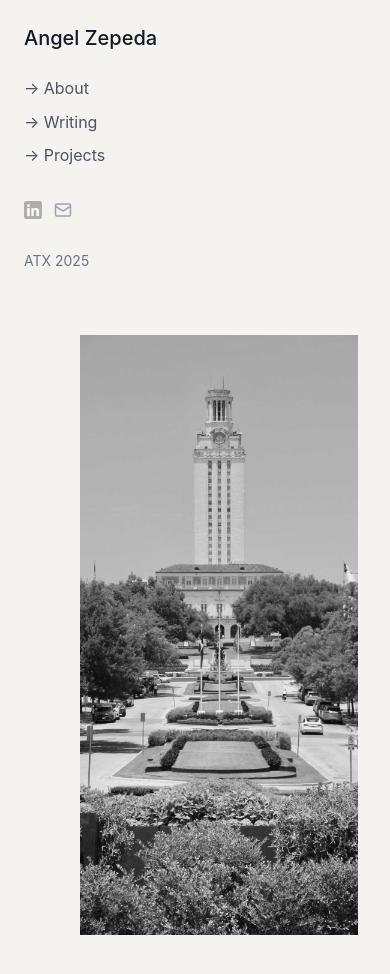
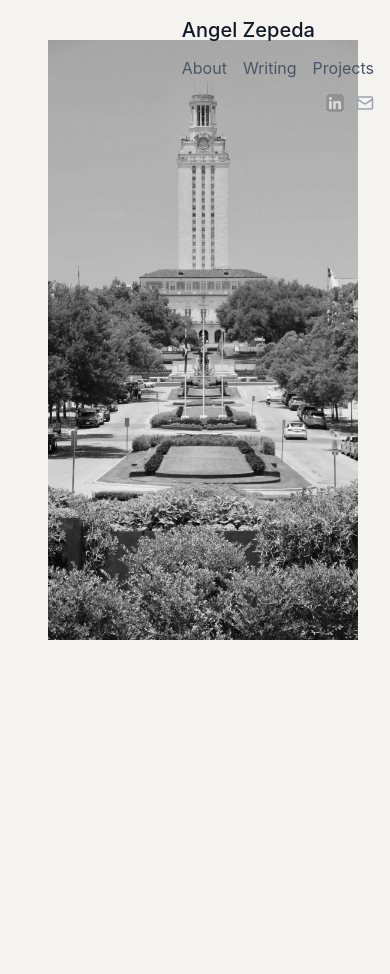
Before and after one commit to tenshir00/site-1, a React (Vite) app: page / in a window 390 px wide. Shown: the top 974 px of the page. After the commit the page ends 876 px from the top, so only its background shows below. Built offline with nearby package versions, Linux system fonts and the light colour scheme; no server answers; a web font is replaced by a local one.

Commit message:
Add mobile navigation toolbar for small screens

```diff
--- a/src/App.tsx
+++ b/src/App.tsx
@@ -1,5 +1,6 @@
 import React, { useState, useEffect } from 'react';
 import { BrowserRouter as Router, Routes, Route, useLocation, useNavigate } from 'react-router-dom';
+import { Mail } from 'lucide-react';
 import Sidebar from './components/Sidebar';
 import About from './components/About';
 import Writing from './components/Writing';
@@ -50,10 +51,20 @@ useEffect(() => {
     }, 200);
   };
 
+  const handleMobileNavigation = (path: string, section: string) => {
+    navigate(path);
+    setCurrentView(section);
+  };
+
+  const handleMobileLogoClick = () => {
+    navigate('/');
+    setCurrentView('landing');
+  };
+
   const renderLandingContent = () => (
-    <div className="flex items-start h-screen pl-8 pt-2">
+    <div className="flex items-start h-screen pl-8 pt-2 md:items-center md:justify-center md:pl-0">
       <div
-        className="w-[1200px] h-[600px] bg-gray-200 overflow-hidden cursor-pointer group relative"
+        className="w-[1200px] h-[600px] md:w-[400px] md:h-[300px] bg-gray-200 overflow-hidden cursor-pointer group relative"
         onClick={handlePhotoClick}
       >
         {/* Large screen image - crops from left as window shrinks */}
@@ -63,16 +74,93 @@ useEffect(() => {
           className="hidden lg:block w-full h-full object-cover object-right grayscale group-hover:grayscale-0 transition-all duration-500 group-hover:scale-105"
         />
 
-        {/* Small screen image - shows when layout forces photo to bottom */}
+        {/* Medium screen image - shows on tablets */}
         <img
           src="/tower.jpg"
           alt="UT Austin Tower"
-          className="block lg:hidden w-full h-full object-cover object-top grayscale group-hover:grayscale-0 transition-all duration-500 group-hover:scale-105"
+          className="hidden md:block lg:hidden w-full h-full object-cover object-top grayscale group-hover:grayscale-0 transition-all duration-500 group-hover:scale-105"
+        />
+
+        {/* Mobile screen image - centered */}
+        <img
+          src="/tower.jpg"
+          alt="UT Austin Tower"
+          className="block md:hidden w-full h-full object-cover object-center grayscale group-hover:grayscale-0 transition-all duration-500 group-hover:scale-105"
         />
       </div>
     </div>
   );
 
+  // Mobile Navigation Component
+  const MobileNavigation = () => (
+    <div className="md:hidden fixed top-0 right-0 p-4 z-50">
+      <div className="text-right space-y-3">
+        {/* Angel Zepeda - top right */}
+        <button
+          onClick={handleMobileLogoClick}
+          className="block text-xl font-medium text-gray-900 hover:text-[#BF5700] transition-colors"
+        >
+          Angel Zepeda
+        </button>
+
+        {/* Navigation links - horizontal bar */}
+        <div className="flex space-x-4 justify-end">
+          <button
+            onClick={() => handleMobileNavigation('/about', 'about')}
+            className={`transition-colors ${
+              actualCurrentView === 'about'
+                ? 'text-[#BF5700]'
+                : 'text-gray-600 hover:text-[#BF5700]'
+            }`}
+          >
+            About
+          </button>
+          <button
+            onClick={() => handleMobileNavigation('/writing', 'writing')}
+            className={`transition-colors ${
+              actualCurrentView === 'writing'
+                ? 'text-[#BF5700]'
+                : 'text-gray-600 hover:text-[#BF5700]'
+            }`}
+          >
+            Writing
+          </button>
+          <button
+            onClick={() => handleMobileNavigation('/projects', 'projects')}
+            className={`transition-colors ${
+              actualCurrentView === 'projects'
+                ? 'text-[#BF5700]'
+                : 'text-gray-600 hover:text-[#BF5700]'
+            }`}
+          >
+            Projects
+          </button>
+        </div>
+
+        {/* Social links - horizontal bar */}
+        <div className="flex space-x-3 justify-end">
+          <a
+            href="https://www.linkedin.com/in/zepangel/"
+            target="_blank"
+            rel="noopener noreferrer"
+            className="text-gray-400 hover:text-[#BF5700] transition-colors"
+          >
+            <img
+              src="/linkedin.png"
+              alt="LinkedIn"
+              className="w-[18px] h-[18px] opacity-60 hover:opacity-100 transition-opacity"
+            />
+          </a>
+          <a
+            href="mailto:azcareers00@gmail.com"
+            className="text-gray-400 hover:text-[#BF5700] transition-colors"
+          >
+            <Mail size={18} />
+          </a>
+        </div>
+      </div>
+    </div>
+  );
   // Check if we're on a writing-related route or post route
   const isWritingRoute = location.pathname.startsWith('/writing');
   const isPostRoute = location.pathname !== '/' &&
@@ -83,6 +171,7 @@ useEffect(() => {
 
   return (
     <div className="min-h-screen bg-[#F4F3EF]">
+      {/* Desktop Sidebar */}
       {isMainRoute && (
         <Sidebar
           currentView={actualCurrentView}
@@ -91,11 +180,14 @@ useEffect(() => {
         />
       )}
 
-      <main className={isMainRoute ? "ml-48" : ""}>
+      {/* Mobile Navigation */}
+      {isMainRoute && <MobileNavigation />}
+
+      <main className={isMainRoute ? "md:ml-48" : ""}>
         <Routes>
           <Route path="/" element={
-            <div className={isMainRoute ? 'pt-8 pb-0 pl-12 pr-8' : ''}>
-              <div className={isMainRoute ? 'max-w-5xl' : ''}>
+            <div className={isMainRoute ? 'pt-8 pb-0 md:pl-12 pr-8 pl-4' : ''}>
+              <div className={isMainRoute ? 'md:max-w-5xl' : ''}>
                 <div className={`transition-all duration-1000 ${
                   isTransitioning
                     ? 'opacity-0 transform translate-y-4'
@@ -108,8 +200,8 @@ useEffect(() => {
           } />
 
           <Route path="/about" element={
-            <div className="p-8 pl-12">
-              <div className="max-w-5xl">
+            <div className="p-8 md:pl-12 pl-4">
+              <div className="md:max-w-5xl">
                 <div className={`transition-all duration-1000 ${
                   isTransitioning
                     ? 'opacity-0 transform translate-y-4'
@@ -122,8 +214,8 @@ useEffect(() => {
           } />
 
           <Route path="/writing" element={
-            <div className="p-8 pl-12">
-              <div className="max-w-5xl">
+            <div className="p-8 md:pl-12 pl-4">
+              <div className="md:max-w-5xl">
                 <div className={`transition-all duration-1000 ${
                   isTransitioning
                     ? 'opacity-0 transform translate-y-4'
@@ -136,8 +228,8 @@ useEffect(() => {
           } />
 
           <Route path="/projects" element={
-            <div className="p-8 pl-12">
-              <div className="max-w-5xl">
+            <div className="p-8 md:pl-12 pl-4">
+              <div className="md:max-w-5xl">
                 <div className={`transition-all duration-1000 ${
                   isTransitioning
                     ? 'opacity-0 transform translate-y-4'
--- a/src/components/PostView.tsx
+++ b/src/components/PostView.tsx
@@ -69,8 +69,8 @@ const PostView = () => {
 
   return (
     <div className="min-h-screen bg-[#F4F3EF]">
-      {/* Sidebar */}
-      <div className="fixed left-0 top-0 w-48 h-full bg-[#F4F3EF] p-6 flex flex-col">
+      {/* Desktop Sidebar */}
+      <div className="hidden md:flex fixed left-0 top-0 w-48 h-full bg-[#F4F3EF] p-6 flex-col">
         <div className="mb-8">
           <button
             onClick={() => navigate('/')}
@@ -130,15 +130,75 @@ const PostView = () => {
         </div>
       </div>
 
+      {/* Mobile Navigation */}
+      <div className="md:hidden fixed top-0 right-0 p-4 z-50">
+        <div className="text-right space-y-3">
+          {/* Angel Zepeda - top right */}
+          <button
+            onClick={() => navigate('/')}
+            className="block text-xl font-medium text-gray-900 hover:text-[#BF5700] transition-colors"
+          >
+            Angel Zepeda
+          </button>
+
+          {/* Navigation links - horizontal bar */}
+          <div className="flex space-x-4 justify-end">
+            <button
+              onClick={() => navigate('/about')}
+              className="text-gray-600 hover:text-[#BF5700] transition-colors"
+            >
+              About
+            </button>
+            <button
+              onClick={() => navigate('/writing')}
+              className="text-[#BF5700]"
+            >
+              Writing
+            </button>
+            <button
+              onClick={() => navigate('/projects')}
+              className="text-gray-600 hover:text-[#BF5700] transition-colors"
+            >
+              Projects
+            </button>
+          </div>
+
+          {/* Social links - horizontal bar */}
+          <div className="flex space-x-3 justify-end">
+            <a
+              href="https://www.linkedin.com/in/zepangel/"
+              target="_blank"
+              rel="noopener noreferrer"
+              className="text-gray-400 hover:text-[#BF5700] transition-colors"
+            >
+              <img
+                src="/linkedin.png"
+                alt="LinkedIn"
+                className="w-[18px] h-[18px] opacity-60 hover:opacity-100 transition-opacity"
+              />
+            </a>
+            <a
+              href="mailto:azcareers00@gmail.com"
+              className="text-gray-400 hover:text-[#BF5700] transition-colors"
+            >
+              <svg width="18" height="18" viewBox="0 0 24 24" fill="none" stroke="currentColor" strokeWidth="2" strokeLinecap="round" strokeLinejoin="round">
+                <path d="M4 4h16c1.1 0 2 .9 2 2v12c0 1.1-.9 2-2 2H4c-1.1 0-2-.9-2-2V6c0-1.1.9-2 2-2z"/>
+                <polyline points="22,6 12,13 2,6"/>
+              </svg>
+            </a>
+          </div>
+        </div>
+      </div>
+
       {/* Main content */}
-      <div className="ml-48">
+      <div className="md:ml-48">
         <div className="max-w-4xl px-4 py-8">
           {/* Header with back button */}
-          <div className="mb-6 -mt-2 flex items-start space-x-4 ml-4">
+          <div className="mb-6 -mt-2 flex items-start space-x-4 md:ml-4">
             {/* Back button positioned to the left */}
             <button
               onClick={() => navigate('/writing')}
-              className="text-gray-600 hover:text-[#BF5700] transition-colors mt-1 -ml-8"
+              className="text-gray-600 hover:text-[#BF5700] transition-colors mt-1 md:-ml-8"
             >
               <ArrowLeft size={20} />
             </button>
@@ -163,7 +223,7 @@ const PostView = () => {
           </div>
 
           {/* Meta information - show all categories */}
-          <div className="flex items-center space-x-4 mb-8 pb-6 ml-4">
+          <div className="flex items-center space-x-4 mb-8 pb-6 md:ml-4">
             {/* Show all categories if available, otherwise show primary category */}
             {post.allCategories && post.allCategories.filter(cat => cat !== 'mixed').length > 0 ? (
               <div className="flex items-center space-x-3">
@@ -196,7 +256,7 @@ const PostView = () => {
           </div>
 
           {/* Main body content */}
-          <div className="prose prose-lg max-w-none ml-4">
+          <div className="prose prose-lg max-w-none md:ml-4">
             <div
               className="text-gray-800 leading-relaxed"
               style={{
--- a/src/components/Sidebar.tsx
+++ b/src/components/Sidebar.tsx
@@ -22,7 +22,7 @@ const Sidebar = ({ currentView, onSectionChange, onPhotoClick }: SidebarProps) =
   };
 
   return (
-    <div className="fixed left-0 top-0 w-48 h-full bg-[#F4F3EF] p-6 flex flex-col">
+    <div className="hidden md:flex fixed left-0 top-0 w-48 h-full bg-[#F4F3EF] p-6 flex-col">
       <div className="mb-8">
         <button
           onClick={handleLogoClick}
```
